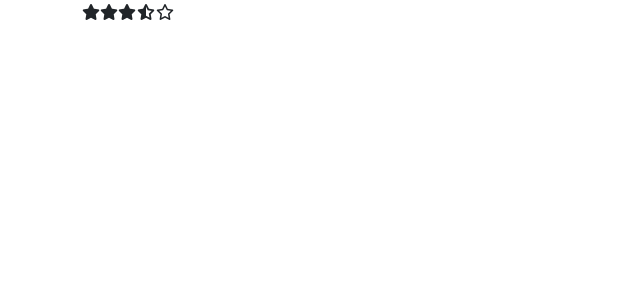
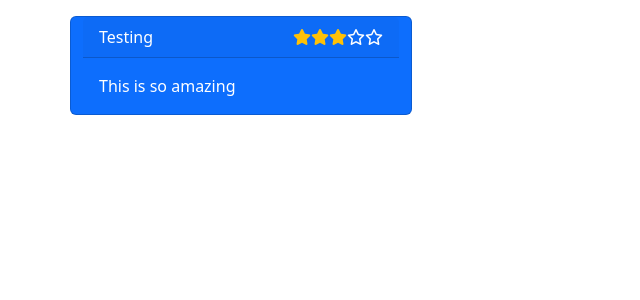
Before and after one commit to carlsondultra/review, a React (Create React App) app in the folder client/: page /games/1 in a window 1280 px wide. Shown: the top 300 px of the page, without its empty margins (0-640 px from the left). Built offline with nearby package versions, Linux system fonts and the light colour scheme; no server answers.

Commit message:
adding detail page with hardcoded reviews

```diff
--- /dev/null
+++ b/client/src/components/Reviews.jsx
@@ -0,0 +1,20 @@
+import React from 'react'
+import StarRating from './StarRating'
+
+const Reviews = () => {
+  return (
+    <div className="row row-cols-3 mb-2">
+        <div className="card text-white bg-primary mb-3 mr-4" style={{maxWidth: "30%"}}>
+            <div className="card-header d-flex justify-content-between">
+                <span>Testing</span>
+                <span><StarRating rating={3}/></span>
+            </div>
+            <div className="card-body">
+                <p className="card-text">This is so amazing</p>
+            </div>
+        </div>
+    </div>
+  )
+}
+
+export default Reviews
--- a/client/src/components/StarRating.jsx
+++ b/client/src/components/StarRating.jsx
@@ -4,7 +4,7 @@ const StarRating = ({rating}) => {
     const stars = [];
     for (let i = 1; i <=5; i++) {
         if (i <= rating) {
-            stars.push(<i class="fas fa-star"></i>);
+            stars.push(<i class="fas fa-star text-warning"></i>);
         }
         else if(i === Math.ceil(rating) && !Number.isInteger(rating)){
             stars.push(<i class="fas fa-star-half-alt"></i>)
--- a/client/src/routes/GameDetailPage.jsx
+++ b/client/src/routes/GameDetailPage.jsx
@@ -3,6 +3,7 @@ import { useParams } from 'react-router-dom'
 import { GamesContext } from '../context/GamesContext'
 import GameFinder from '../apis/GameFinder'
 import StarRating from '../components/StarRating'
+import Reviews from '../components/Reviews'
 
 const GameDetailPage = () => {
   const {id} = useParams()
@@ -22,7 +23,14 @@ const GameDetailPage = () => {
   }, [])
 
   return (
-    <div>{selectedGame && <StarRating rating={3.3}/>}</div>
+    <div>
+      {selectedGame && (
+        <>
+          <div className="mt-3">
+            <Reviews/>
+          </div>
+        </>
+    )}</div>
   )
 }
 
```
